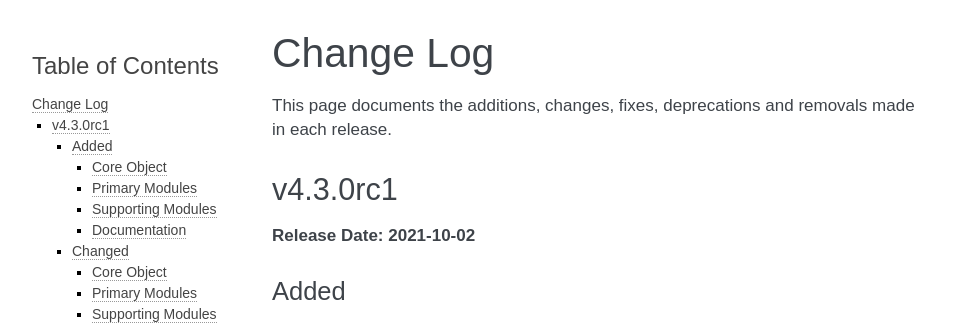
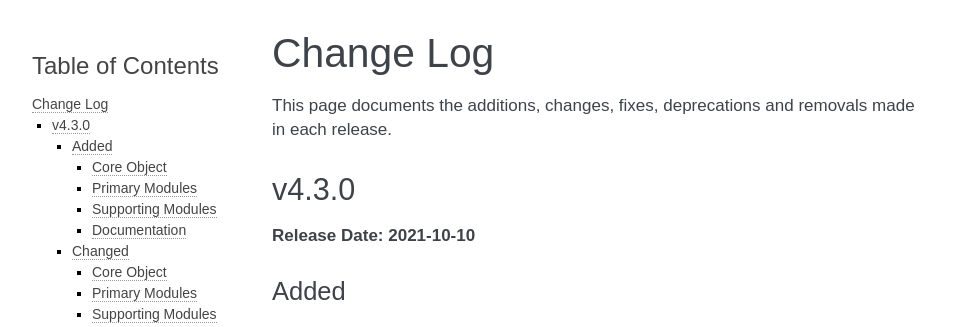
Before and after one commit to jeffshurtliff/khoros, a Sphinx documentation site: the page built from docs/changelog.rst, in a window 1280 px wide and 900 px high. Shown: the top 327 px of the window, without its empty margins (148-1106 px from the left). Built offline with Sphinx 7.4.7, drawn with Linux system fonts in a browser that asks for light colours.

Commit message:
Updated version to be 4.3.0

```diff
--- a/docs/changelog.rst
+++ b/docs/changelog.rst
@@ -3,10 +3,10 @@ Change Log
 ##########
 This page documents the additions, changes, fixes, deprecations and removals made in each release.
 
-*********
-v4.3.0rc1
-*********
-**Release Date: 2021-10-02**
+******
+v4.3.0
+******
+**Release Date: 2021-10-10**
 
 Added
 =====
--- a/khoros/utils/version.py
+++ b/khoros/utils/version.py
@@ -6,7 +6,7 @@
 :Example:           ``__version__ = version.get_full_version()``
 :Created By:        Jeff Shurtliff
 :Last Modified:     Jeff Shurtliff
-:Modified Date:     02 Oct 2021
+:Modified Date:     10 Oct 2021
 """
 
 import json
@@ -15,7 +15,7 @@ import urllib.request
 from . import log_utils
 
 # Define special and global variables
-__version__ = "4.3.0rc1"
+__version__ = "4.3.0"
 latest_version_reported = False
 logger = log_utils.initialize_logging(__name__)
 
```
